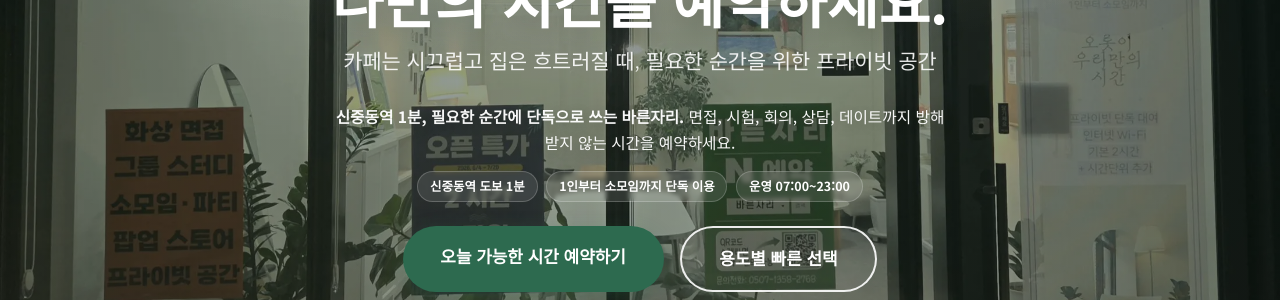
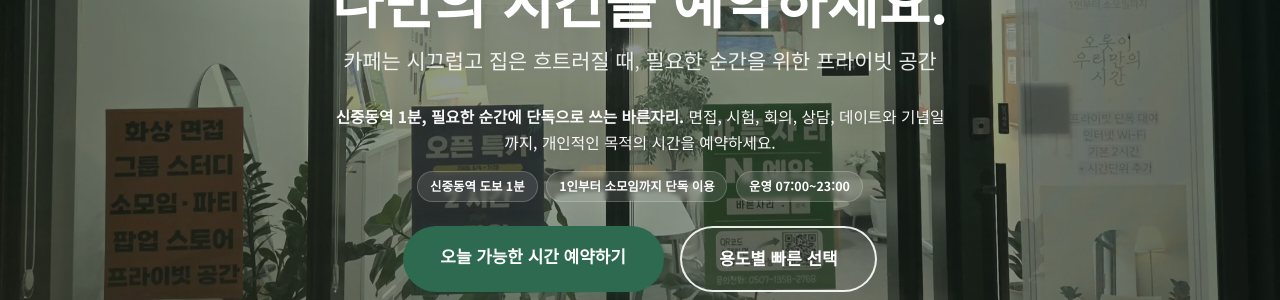
Before and after one commit to bareunspace/blog, a Jekyll site: the page built from index.html, in a window 1280 px wide and 900 px high. Shown: the part 302-602 px from the top of the window. Built offline with Jekyll 4.4.1, drawn with Linux system fonts in a browser that asks for light colours; some of the changed text lies outside the part shown.

Commit message:
Update homepage copy for personal-purpose use cases

```diff
--- a/index.html
+++ b/index.html
@@ -21,7 +21,7 @@ script_version: 20260719-1
     <p class="hero-subtitle">카페는 시끄럽고 집은 흐트러질 때, 필요한 순간을 위한 프라이빗 공간</p>
     <p class="hero-desc">
       <strong>신중동역 1분, 필요한 순간에 단독으로 쓰는 바른자리.</strong>
-      면접, 시험, 회의, 상담, 데이트까지 방해받지 않는 시간을 예약하세요.
+      면접, 시험, 회의, 상담, 데이트와 기념일까지, 개인적인 목적의 시간을 예약하세요.
     </p>
     <ul class="hero-points" aria-label="공간 핵심 포인트">
       <li>신중동역 도보 1분</li>
@@ -41,7 +41,7 @@ script_version: 20260719-1
       <p class="section-label">Space <span aria-hidden="true">|</span> <a href="https://bareunjari.com/about.html" class="section-label-link" data-cta="space_brand_story">브랜드 스토리</a></p>
       <h2 class="section-title">면접·스터디·상담·회의, 이런 순간에 필요한 프라이빗 공간</h2>
       <p class="section-desc">스터디룸, 회의실, 공간대여를 찾는 분들이 조용히 몰입할 수 있는 프라이빗 공간입니다.</p>
-      <p class="section-desc">부천 신중동에서 공간대여, 스터디룸, 화상면접 장소, 소규모 회의실을 찾는 분들이 목적에 맞게 이용할 수 있습니다.</p>
+      <p class="section-desc">부천 신중동에서 공간대여, 스터디룸, 화상면접 장소, 소규모 회의실뿐 아니라 데이트나 가족 기념일처럼 개인적인 일정에도 어울리는 공간입니다.</p>
       <div class="space-gallery" id="gallery" aria-label="바른자리 공간 사진">
         <div class="space-gallery-track" id="galleryTrack">
           <figure class="gallery-item space-gallery-item space-gallery-featured">
@@ -330,8 +330,8 @@ script_version: 20260719-1
         </div>
         <div class="feature-card feature-toggle" id="dateAnniversaryToggle" role="button" tabindex="0" aria-expanded="false" aria-controls="dateAnniversaryPanel">
           <div class="feature-icon"><svg aria-hidden="true"><use href="#i-heart"></use></svg></div>
-          <h3>혼자만의 시간 · 데이트 · 기념일</h3>
-          <p>카페보다 조용한 실내에서 혼자 쉬거나 둘만의 시간을 보내고 싶은 일정에 어울립니다.</p>
+          <h3>혼자만의 시간 · 데이트 · 가족 기념일</h3>
+          <p>카페보다 조용한 실내에서 혼자 쉬거나, 연인과 함께, 가족과 함께 의미 있는 시간을 보내고 싶은 일정에 어울립니다.</p>
           <ul class="feature-quick-list" aria-label="데이트 활용 포인트">
             <li>추천 2시간</li>
             <li>휴식 · 데이트</li>
@@ -343,7 +343,7 @@ script_version: 20260719-1
           <span class="feature-toggle-hint" aria-hidden="true"></span>
         </div>
         <div class="private-office-panel" id="dateAnniversaryPanel" hidden>
-          <p class="private-office-lead">카페보다 조용한 독립 공간에서 혼자만의 휴식부터 둘만의 데이트까지, 외부 시선과 소음 부담 없이 시간을 보낼 수 있습니다.</p>
+          <p class="private-office-lead">카페보다 조용한 독립 공간에서 혼자만의 휴식부터 연인·가족과의 소중한 시간까지, 외부 시선과 소음 부담 없이 개인적인 일정을 보내기 좋습니다.</p>
           <div class="private-office-grid">
             <article class="private-office-card">
               <h3>혼자 쉬는 시간 <span class="use-time-badge">2시간</span></h3>
@@ -356,7 +356,7 @@ script_version: 20260719-1
             <article class="private-office-card">
               <h3>데이트와 기념일 <span class="use-time-badge">2시간</span></h3>
               <ul class="private-office-summary">
-                <li>폭염 피서 데이트, 기념일 대화, 조용한 실내 휴식에 적합</li>
+                <li>폭염 피서 데이트, 가족·연인과의 기념일 대화, 조용한 실내 휴식에 적합</li>
                 <li>서로에게 집중하고 싶은 일정에 프라이빗한 분위기 제공</li>
                 <li>음료나 함께 볼 콘텐츠를 준비하면 더 편하게 머물 수 있음</li>
               </ul>
@@ -381,7 +381,7 @@ script_version: 20260719-1
               {% endif %}
             </article>
           </div>
-          <a href="https://m.place.naver.com/place/2041312316/ticket" target="_blank" rel="noopener noreferrer" class="about-cta" data-cta="date_anniversary_panel_booking">혼자만의 시간 · 데이트 · 기념일 예약하기</a>
+          <a href="https://m.place.naver.com/place/2041312316/ticket" target="_blank" rel="noopener noreferrer" class="about-cta" data-cta="date_anniversary_panel_booking">혼자만의 시간 · 데이트 · 가족 기념일 예약하기</a>
         </div>
         <div class="feature-card feature-toggle" id="popupExhibitToggle" role="button" tabindex="0" aria-expanded="false" aria-controls="popupExhibitPanel">
           <div class="feature-icon"><svg aria-hidden="true"><use href="#i-bag"></use></svg></div>
```
Also changed, not shown: blog.html (+4 -4 lines).
